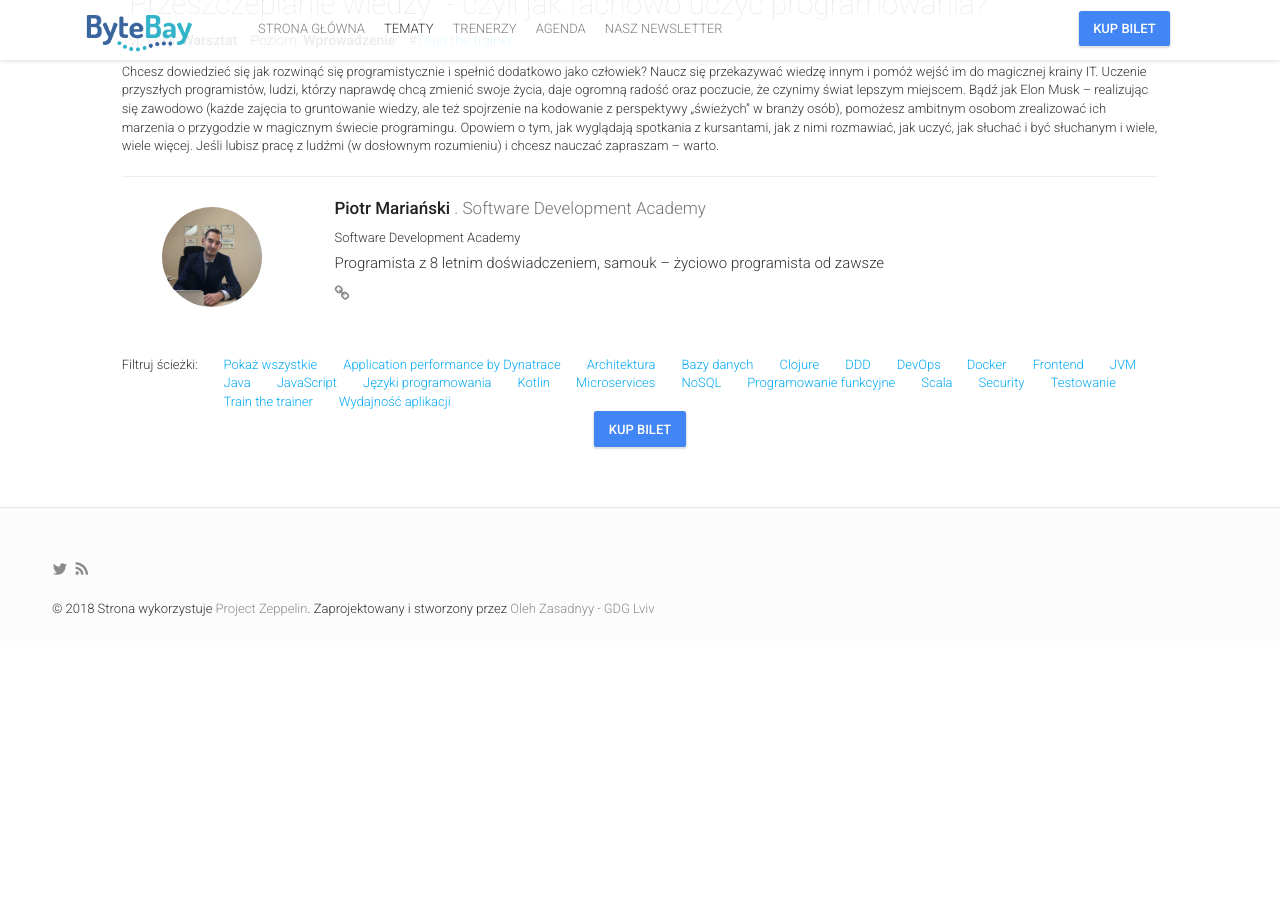
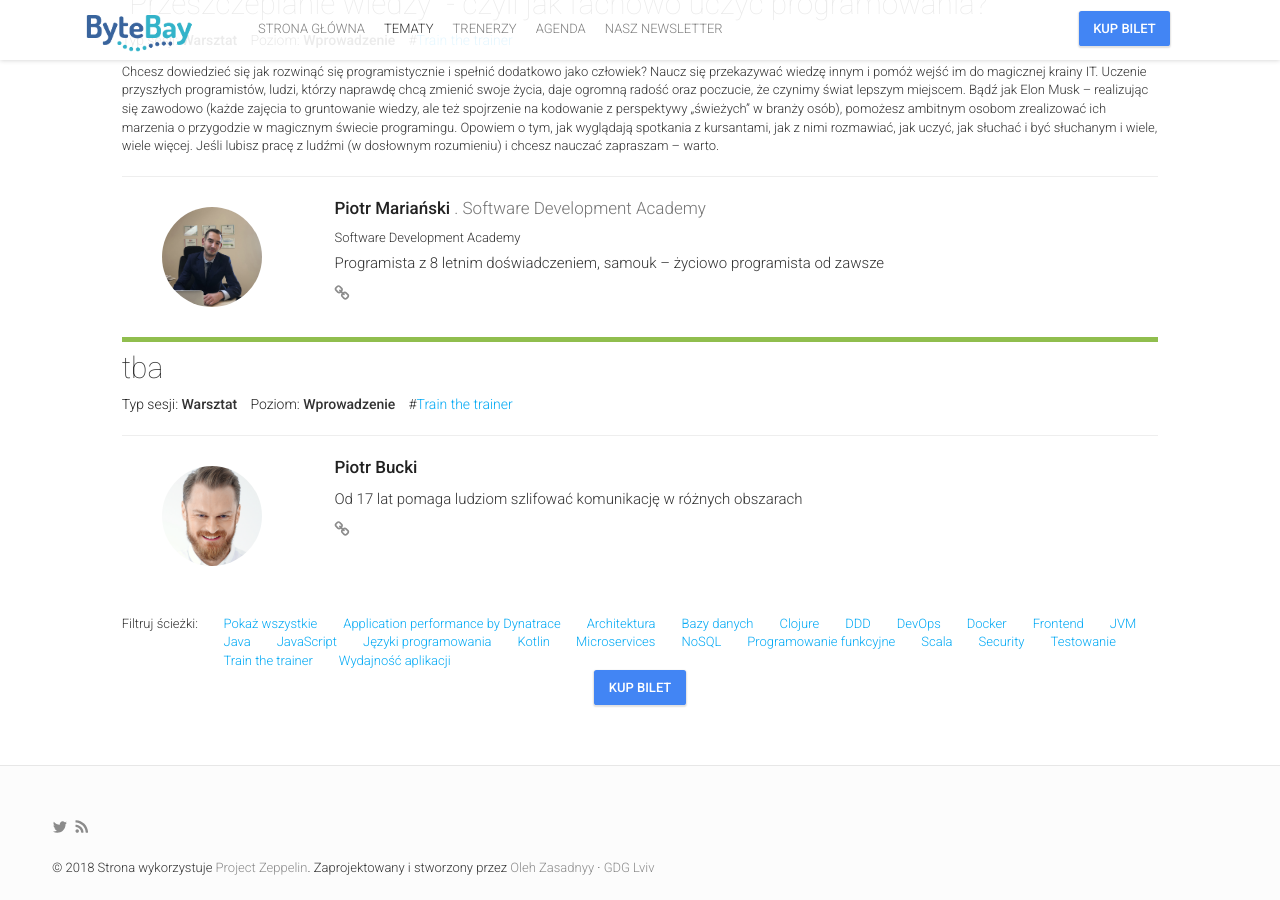
Before and after one commit to 42patterns/bytebay-website, a Jekyll site: the page built from sessions.html, in a window 1280 px wide and 900 px high, scrolled down 19933 px. Built offline with Jekyll 4.4.1, drawn with Linux system fonts in a browser that asks for light colours; nearby versions of some CDN libraries; comment, search, counter and statistics services are not loaded; before the commit the page ends 20574 px from its top, so only the background shows below that; some of the changed text lies outside the part shown.

Commit message:
Filter by session tags + linking

```diff
--- a/_data/sessions.yml
+++ b/_data/sessions.yml
@@ -56,7 +56,7 @@
     description: "Masz 168 godzin w tygodniu. Co z nimi robisz? Czy wiesz jak spędzasz czas? A może masz tylko iluzję i wrażenie, że czas ucieka. Pora coś z tym zrobić. NIE uczyć się zarządzania czasem, ale uczyć się świadomego, uważnego, rozważnego korzystania z czasu. Z każdej chwili. Tak, by doprowadzić do sytuacji, gdy każda minuta będzie twoim świadomym wyborem. Nie nauczę cię sztuczek, bo w nie nie wierzę. Wierzę w naukę i naukowe sposoby szlifowania rzeczywistości. Nie dowiesz się więc niczego o wielozadaniowości i wyskrobywaniu minut w ciągu dnia. Dowiesz się wiele o tym, co jest ważne dla ciebie. I jak na to znaleźć świadomie czas. Poznasz mechanizmy pro-krastynacji, dowiesz się dlaczego sama motywacja to zdecydowanie za mało i dlaczego wizualizowanie sukcesu, to najgłupsza technika, którą propagują bieda-coachowie."
     type: 2
     speakers: [53]
-    complexity: 1
+    complexity: 0
     tags: []
 
   - id: 3
@@ -695,3 +695,10 @@
     speakers: [55]
     tags: ["Train the trainer"]
     complexity: 0
+
+  - id: 44
+    title: "tba"
+    type: 0
+    speakers: [53]
+    tags: ["Train the trainer"]
+    complexity: 0
--- a/js/scripts.js
+++ b/js/scripts.js
@@ -102,9 +102,14 @@
         $(function() {
             if(window.location.hash &&
               (window.location.href.indexOf("schedule") > -1
+               || window.location.href.indexOf("sessions") > -1
                || window.location.href.indexOf("speaker") > -1)) {
                 var hash = window.location.hash;
                 $(hash).click();
+
+                if (window.location.href.indexOf("sessions") > -1) {
+                  showFilteredSessions(hash.slice(1));
+                }
             }
         });
 
@@ -594,6 +599,7 @@
     $('#sessions .' + type).show()
     $('#schedule .slot-content-wrapper').hide() //css('visibility', 'hidden')
     $('#schedule .' + type).show() //css('visibility', 'visible')
+    location.hash = type;
   }
 
 }
```
